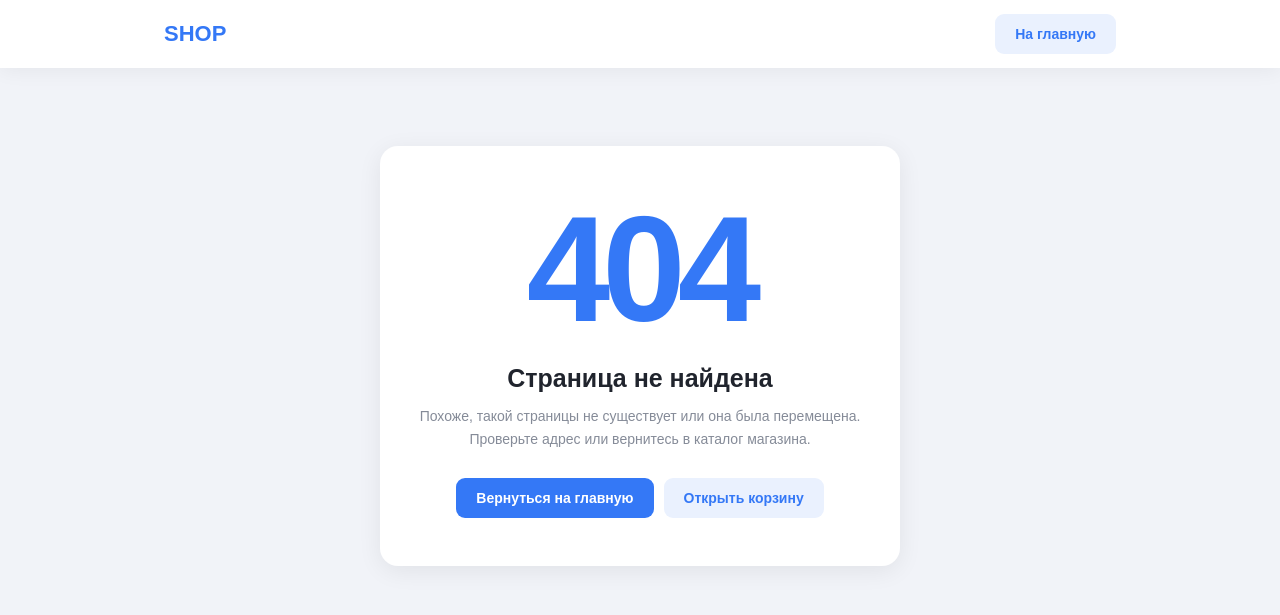
After one commit to kuaars/apilogin, a FastAPI app: template templates/404.html in a window 1280 px wide. The commit adds this page. Shown: the top 615 px of the page. Run offline with FastAPI, Linux system fonts and the light colour scheme; the template is opened without the code that fills it, so the values that code supplies are empty.

Commit message:
add func

```diff
--- a/main.py
+++ b/main.py
@@ -5,7 +5,7 @@ from sqlalchemy.orm import Session
 from argon2 import PasswordHasher
 from argon2.exceptions import VerifyMismatchError
 from starlette.middleware.sessions import SessionMiddleware
-
+from starlette.exceptions import HTTPException as StarletteHTTPException
 from fastapi.staticfiles import StaticFiles
 from sqlalchemy import inspect, text
 import json
@@ -25,7 +25,7 @@ app.add_middleware(
 )
 
 templates = Jinja2Templates(directory="templates")
-
+app.mount("/static", StaticFiles(directory="static"), name="static")
 CURRENCY = "₽"
 STATUS_LABELS = {
     "pending": "Ожидает оплаты",
@@ -60,6 +60,14 @@ provider = get_provider()
 
 Base.metadata.create_all(bind=engine)
 
+@app.exception_handler(404)
+async def not_found_handler(request: Request, exc: StarletteHTTPException):
+    return templates.TemplateResponse(
+        request=request,
+        name="404.html",
+        context={},
+        status_code=404
+    )
 
 def add_missing_columns():
     """create_all не меняет существующие таблицы, поэтому докидываем новые колонки."""
@@ -564,18 +572,6 @@ async def register(
         status_code=303
     )
 
-@app.get("/users")
-async def get_users(db: Session = Depends(get_db)):
-    users = db.query(User).all()
-
-    return [
-        {
-            "id": user.id,
-            "username": user.username
-        }
-        for user in users
-    ]
-
 @app.get("/")
 async def start(request: Request):
     return RedirectResponse(
--- /dev/null
+++ b/templates/404.html
@@ -0,0 +1,86 @@
+
+{% extends "layout.html" %}
+
+{% block title %}Страница не найдена — SHOP{% endblock %}
+
+{% block nav %}
+    <a href="/" class="btn-soft">На главную</a>
+{% endblock %}
+
+{% block content %}
+<style>
+    .error-page {
+        min-height: 65vh;
+        display: flex;
+        align-items: center;
+        justify-content: center;
+        text-align: center;
+    }
+
+    .error-card {
+        width: 100%;
+        max-width: 520px;
+        padding: 48px 32px;
+        background: white;
+        border-radius: 18px;
+        box-shadow: 0 5px 25px rgba(0, 0, 0, 0.07);
+    }
+
+    .error-code {
+        font-size: clamp(90px, 20vw, 150px);
+        line-height: 1;
+        font-weight: bold;
+        color: #3478f6;
+        letter-spacing: -8px;
+        margin-bottom: 20px;
+    }
+
+    .error-title {
+        font-size: 25px;
+        color: #20242d;
+        margin-bottom: 12px;
+    }
+
+    .error-description {
+        color: #858b98;
+        font-size: 14px;
+        line-height: 1.6;
+        margin-bottom: 28px;
+    }
+
+    .error-actions {
+        display: flex;
+        justify-content: center;
+        gap: 10px;
+        flex-wrap: wrap;
+    }
+
+    @media (max-width: 480px) {
+        .error-card {
+            padding: 36px 20px;
+        }
+
+        .error-title {
+            font-size: 21px;
+        }
+    }
+</style>
+
+<div class="error-page">
+    <div class="error-card">
+        <div class="error-code">404</div>
+
+        <h1 class="error-title">Страница не найдена</h1>
+
+        <p class="error-description">
+            Похоже, такой страницы не существует или она была перемещена.
+            Проверьте адрес или вернитесь в каталог магазина.
+        </p>
+
+        <div class="error-actions">
+            <a href="/" class="btn">Вернуться на главную</a>
+            <a href="/cart" class="btn-soft">Открыть корзину</a>
+        </div>
+    </div>
+</div>
+{% endblock %}
--- a/templates/layout.html
+++ b/templates/layout.html
@@ -3,6 +3,8 @@
 <head>
     <meta charset="UTF-8">
     <meta name="viewport" content="width=device-width, initial-scale=1.0">
+    <link rel="icon" type="image/png" href="/static/favicon.png">
+    <link rel="apple-touch-icon" href="/static/favicon.png">
     <title>{% block title %}Магазин{% endblock %}</title>
 
     <style>
--- a/templates/main.html
+++ b/templates/main.html
@@ -3,6 +3,8 @@
 <head>
     <meta charset="UTF-8">
     <meta name="viewport" content="width=device-width, initial-scale=1.0">
+    <link rel="icon" type="image/png" href="/static/favicon.png">
+    <link rel="apple-touch-icon" href="/static/favicon.png">
     <title>Магазин</title>
 
     <style>
```
Also changed, not shown: static/favicon.png (added).
